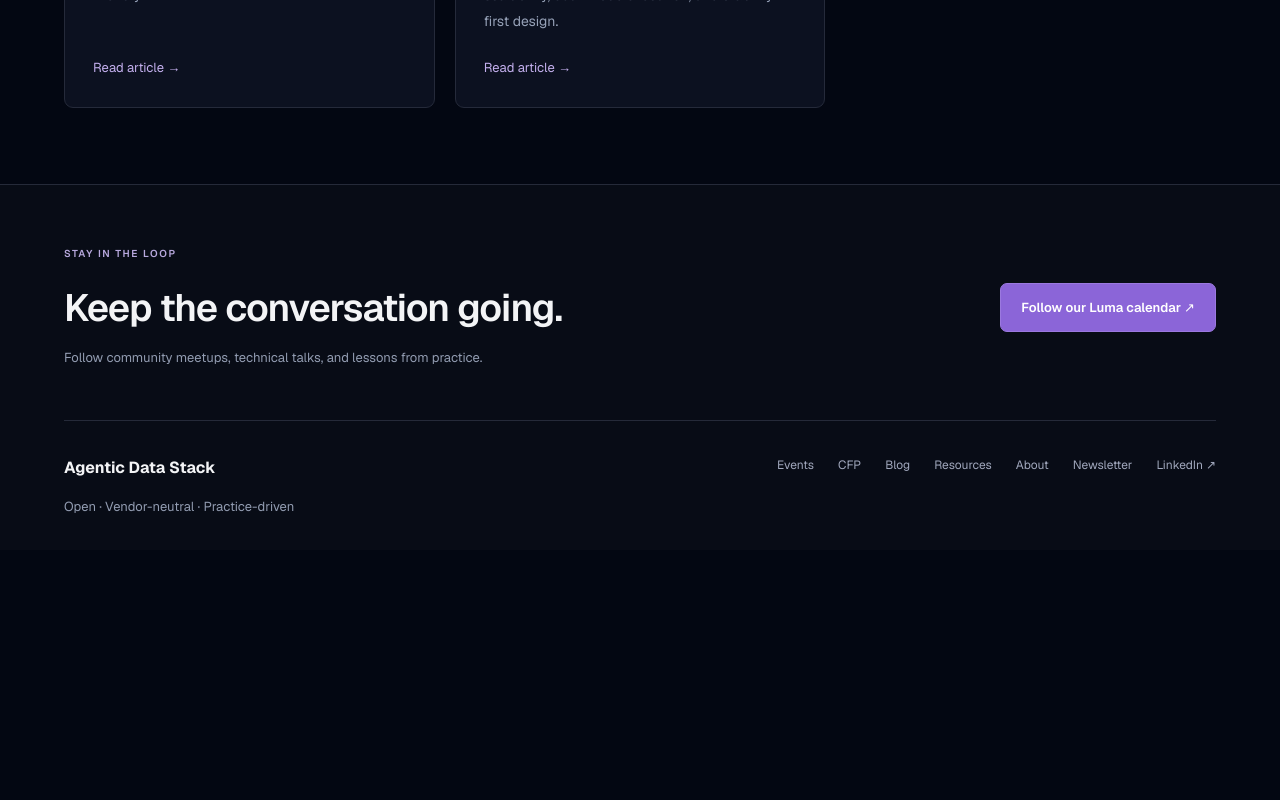
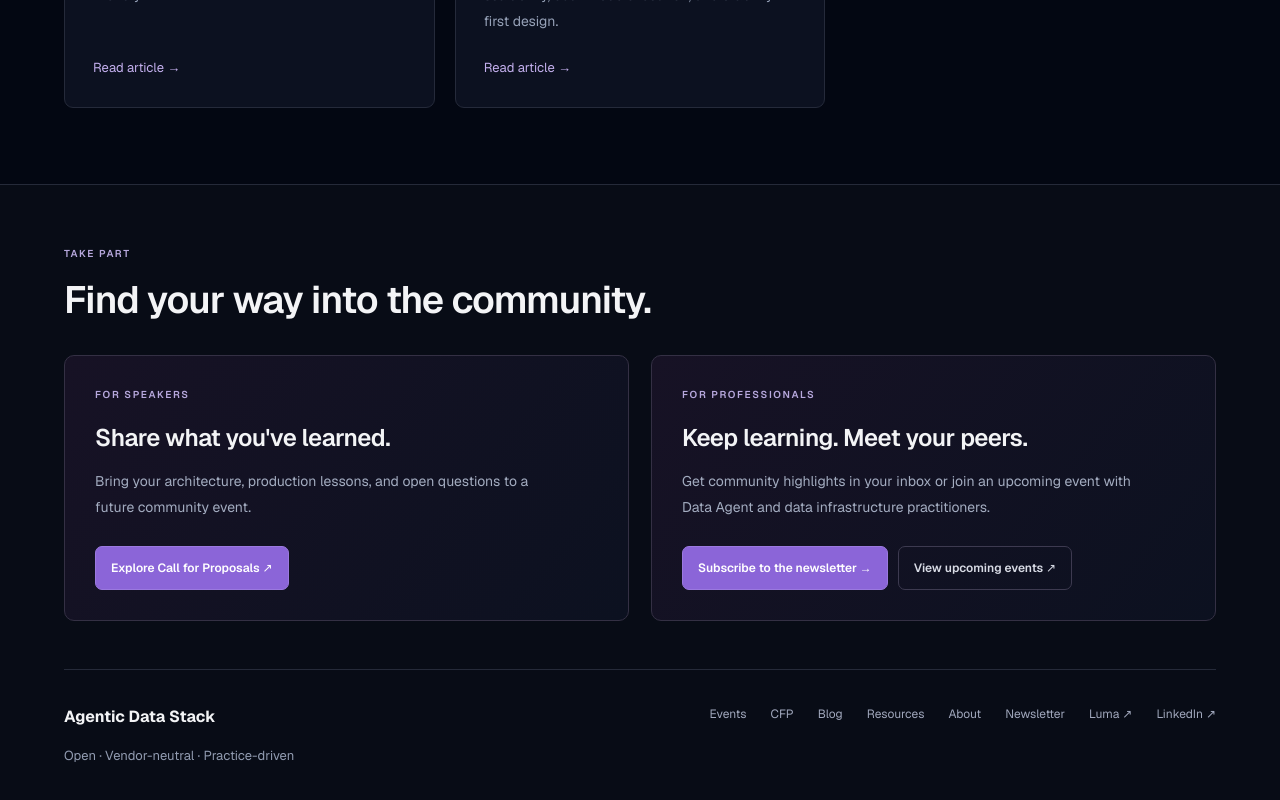
Before and after one commit to Datus-ai/agentic-data-stack-website, a Next.js app: page / in a window 1280 px wide. Shown: the part 4034-4834 px from the top of the page. Before the commit the page ends 4584 px from the top, so only its background shows below. Built offline with nearby package versions, Linux system fonts and the light colour scheme.

Commit message:
Add speaker and professional participation CTAs to footer

```diff
--- a/app/globals.css
+++ b/app/globals.css
@@ -216,3 +216,18 @@ a, button, input, summary { -webkit-tap-highlight-color: transparent; }
   .home-upcoming .event-card-body h3 { font-size: 18px; }
   .home-upcoming .meta-line { gap: 7px 10px; }
 }
+
+.footer-participate { padding-bottom: 48px; border-bottom: 1px solid var(--community-line); }
+.footer-participate > .eyebrow { margin-bottom: 14px; }
+.footer-actions { display: grid; grid-template-columns: 1fr 1fr; gap: 22px; margin-top: 32px; }
+.footer-action-card { border: 1px solid #343044; border-radius: 10px; padding: 30px; background: linear-gradient(130deg, #171225, #0c1120); display: flex; flex-direction: column; }
+.footer-action-card .eyebrow { margin-bottom: 18px; font-size: 10px; }
+.footer-action-card h3 { font-size: 24px; font-weight: 550; letter-spacing: -.02em; line-height: 1.35; }
+.footer-action-card > p:not(.eyebrow) { color: #a3acc0; font-size: 14px; line-height: 1.85; margin: 14px 0 26px; max-width: 460px; }
+.footer-action-card .button-row { margin-top: auto; gap: 10px; }
+.footer-action-card .button { padding: 12px 15px; font-size: 12px; gap: 10px; }
+@media (max-width: 760px) {
+  .footer-actions { grid-template-columns: 1fr; gap: 16px; margin-top: 24px; }
+  .footer-action-card { padding: 25px; }
+  .footer-action-card h3 { font-size: 22px; }
+}
--- a/components/Footer.tsx
+++ b/components/Footer.tsx
@@ -15,27 +15,29 @@ export default function Footer() {
   return (
     <footer className="community-footer">
       <div className="site-width">
-        <div className="footer-top">
-          <div>
-            <p className="eyebrow">STAY IN THE LOOP</p>
-            <h2>
-              {zh ? "保持交流，持续探索。" : "Keep the conversation going."}
-            </h2>
-            <p>
-              {zh
-                ? "关注社区活动、技术分享与实践总结。"
-                : "Follow community meetups, technical talks, and lessons from practice."}
-            </p>
+        <section className="footer-participate" aria-labelledby="footer-participate-title">
+          <p className="eyebrow">{zh ? "参与社区" : "TAKE PART"}</p>
+          <h2 id="footer-participate-title">{zh ? "下一步，一起参与。" : "Find your way into the community."}</h2>
+          <div className="footer-actions">
+            <article className="footer-action-card">
+              <p className="eyebrow">{zh ? "面向讲者 / FOR SPEAKERS" : "FOR SPEAKERS"}</p>
+              <h3>{zh ? "分享你的实践与经验。" : "Share what you've learned."}</h3>
+              <p>{zh ? "带来真实架构、落地经验与值得讨论的问题，成为下一场活动的分享者。" : "Bring your architecture, production lessons, and open questions to a future community event."}</p>
+              <div className="button-row">
+                <Link className="button" href={localPath("/cfp", locale)}>{zh ? "查看分享征集" : "Explore Call for Proposals"} ↗</Link>
+              </div>
+            </article>
+            <article className="footer-action-card">
+              <p className="eyebrow">{zh ? "面向专业人士 / FOR PROFESSIONALS" : "FOR PROFESSIONALS"}</p>
+              <h3>{zh ? "持续学习，连接同行。" : "Keep learning. Meet your peers."}</h3>
+              <p>{zh ? "订阅社区精选，或参加下一场活动，与 Data Agent 和数据基础设施领域的实践者交流。" : "Get community highlights in your inbox or join an upcoming event with Data Agent and data infrastructure practitioners."}</p>
+              <div className="button-row">
+                <Link className="button" href={localPath("/newsletter", locale)}>{zh ? "订阅 Newsletter" : "Subscribe to the newsletter"} →</Link>
+                <Link className="button button-outline" href={`${localPath("/events", locale)}#upcoming`}>{zh ? "查看近期活动" : "View upcoming events"} ↗</Link>
+              </div>
+            </article>
           </div>
-          <a
-            className="button"
-            href={calendarUrl}
-            target="_blank"
-            rel="noopener noreferrer"
-          >
-            {zh ? "关注 Luma 活动日历 ↗" : "Follow our Luma calendar ↗"}
-          </a>
-        </div>
+        </section>
         <div className="footer-bottom">
           <div>
             <Link className="brand" href={localPath("/", locale)}>
@@ -60,6 +62,7 @@ export default function Footer() {
                 {label}
               </Link>
             ))}
+            <a href={calendarUrl} target="_blank" rel="noopener noreferrer">Luma ↗</a>
             <a href={linkedinUrl} target="_blank" rel="noopener noreferrer">
               LinkedIn ↗
             </a>
```
